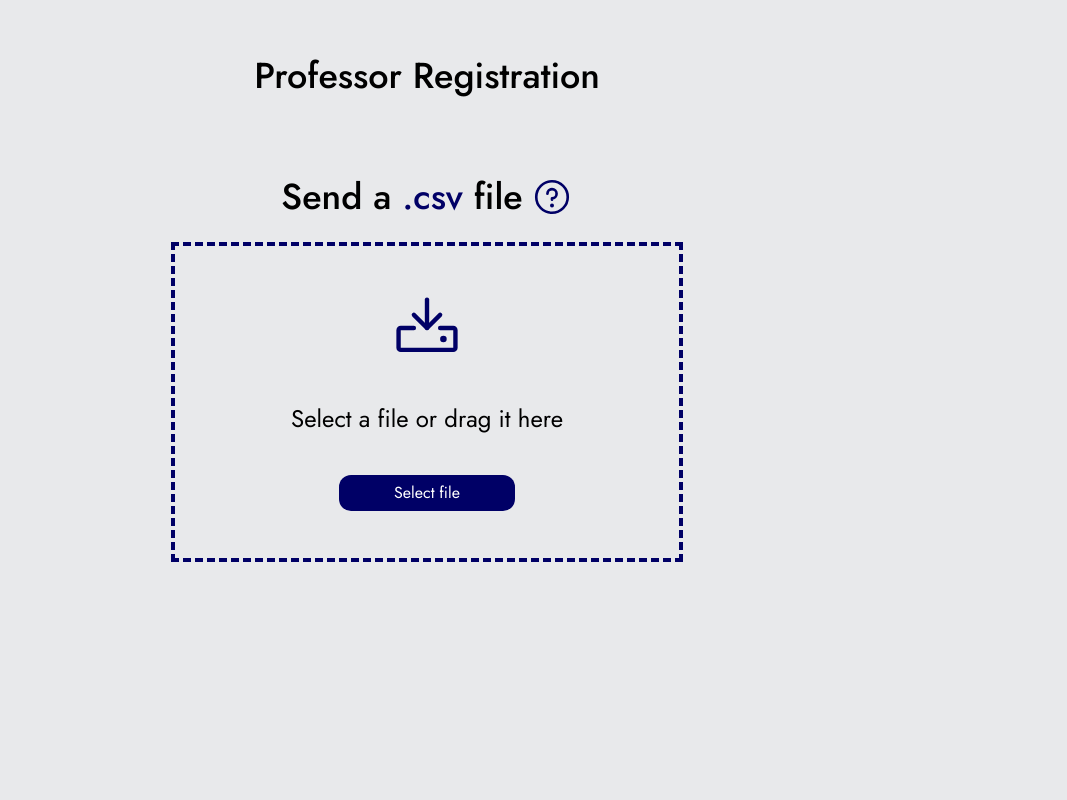
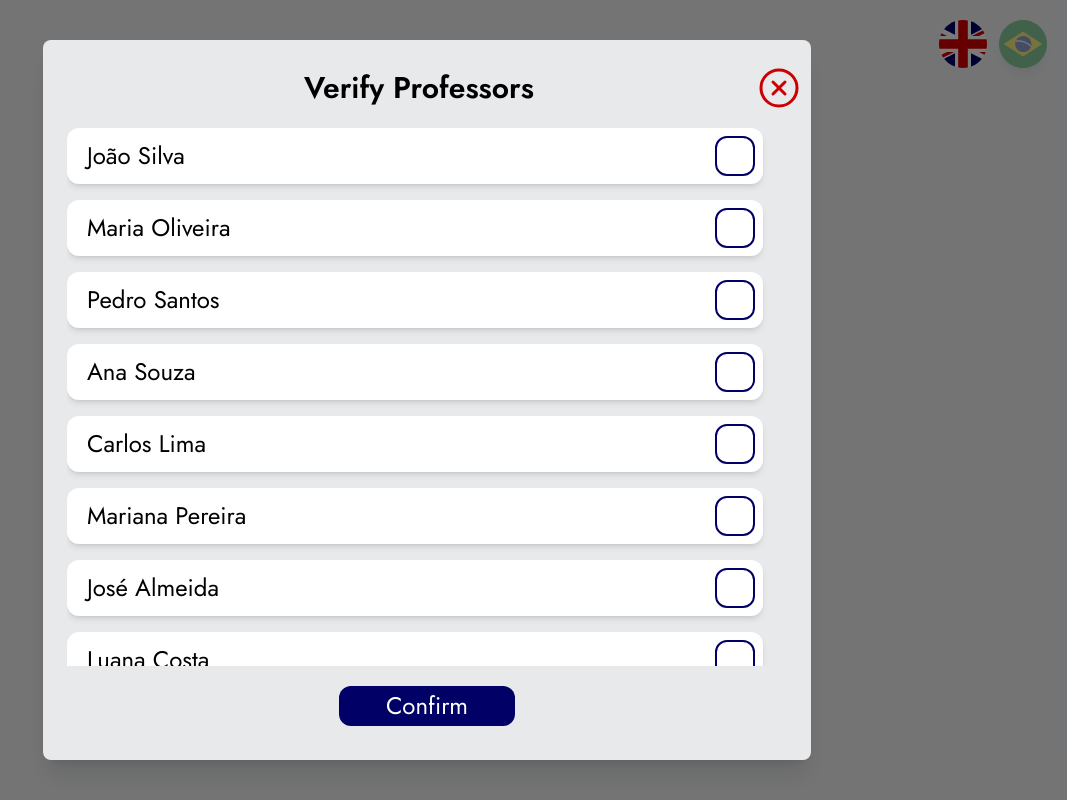
Before and after one commit to Instituto-Maua-de-Tecnologia/20242-Maua-CICSI1-Fontys-frontend, a React (Vite) app: page /professor_registration in a window 1280 px wide. Both pictures are taken after a click on the button "Select file". Shown: the whole page, without its empty margins (213-1280 px from the left). Built offline with nearby package versions, Linux system fonts and the light colour scheme.

Commit message:
creating ProfesssorRegistration screen

```diff
--- a/src/professorRegistration/index.tsx
+++ b/src/professorRegistration/index.tsx
@@ -1,30 +1,120 @@
-import { Download, Question } from "phosphor-react";
-
+import { useState } from "react";
+import { useLanguage } from "../components/languageProvider";
+import TranslationButtons from "../components/translationButtons";
+import { Check, Download, Question, XCircle } from "phosphor-react";
 
 export default function ProfessorRegistration() {
+  const { currentLanguage } = useLanguage();
+  const [isModalOpen, setIsModalOpen] = useState(false);
+  const [selectedIndexes, setSelectedIndexes] = useState<number[]>([]);
+
+  const handleCheckboxToggle = (index: number) => {
+    setSelectedIndexes((prevSelected) => {
+      if (prevSelected.includes(index)) {
+        // Remove if already selected
+        return prevSelected.filter((i) => i !== index);
+      } else {
+        // Add if not selected
+        return [...prevSelected, index];
+      }
+    });
+  };
+
+  const names = ["João Silva", "Maria Oliveira", "Pedro Santos", "Ana Souza", "Carlos Lima", "Mariana Pereira", "José Almeida", "Luana Costa", "Rafaela Martins", "Fernando Carvalho", "Marcelo Zoletti"];
+
   const translations = {
     en: {
       title: 'Professor Registration',
-            sendFile: 'Send a .csv file',
       selectFile: 'Select a file or drag it here',
-            button: 'Select file'
+      button: 'Select file',
+      sendFilePart1: 'Send a',
+      sendFileCSV: '.csv',
+      sendFilePart2: 'file',
+      titleModal: 'Verify Professors',
+      buttonModal: "Confirm"
+    },
+    pt: {
+      title: 'Cadastro de Professores',
+      selectFile: 'Selecione um arquivo ou arraste-o aqui',
+      button: 'Selecionar arquivo',
+      sendFilePart1: 'Envie um arquivo',
+      sendFileCSV: '.csv',
+      sendFilePart2: '',
+      titleModal: 'Professores Verificados',
+      buttonModal: "Confirmar"
     }
-    }
+  };
+
+  const openModal = () => setIsModalOpen(true);
+  const closeModal = () => setIsModalOpen(false);
 
   return (
     <div className="bg-[#E8E9EB] h-screen">
-        <h1 className="text-black text-4xl pt-14 text-center font-medium">Professor Registration</h1>
+      <TranslationButtons />
+      <h1 className="text-black text-4xl pt-14 text-center font-medium">
+        {translations[currentLanguage].title}
+      </h1>
       <div className="flex flex-row justify-center items-center gap-2">
         <h1 className="text-black text-4xl mt-20 text-center font-medium">
-            Send a <span className="text-[#000066]">.csv </span>file
+          {translations[currentLanguage].sendFilePart1}
+          {currentLanguage === 'en' && <span className="text-[#000066]"> {translations[currentLanguage].sendFileCSV} </span>}
+          {translations[currentLanguage].sendFilePart2}
+          {currentLanguage === 'pt' && <span className="text-[#000066]"> {translations[currentLanguage].sendFileCSV} </span>}
         </h1>
-            <Question size={42} className="text-[#000066] mt-20"/>
+        <Question size={42} className="text-[#000066] mt-20" />
       </div>
       <div className="mt-6 border-4 border-dashed border-[#000066] h-80 w-2/5 flex flex-col justify-center mx-auto items-center gap-10">
-            <Download size={70} className="text-[#000066]"/>
-            <p className="text-2xl">Select a file or drag it here</p>
-            <button className="bg-[#000066] text-white w-44 h-9 rounded-xl text-base text-center">Select file</button>
+        <Download size={70} className="text-[#000066]" />
+        <p className="text-2xl">
+          {translations[currentLanguage].selectFile}
+        </p>
+        <button
+          className="bg-[#000066] text-white w-44 h-9 rounded-xl text-lg text-center transition duration-100 transform hover:scale-105"
+          onClick={openModal}
+        >
+          {translations[currentLanguage].button}
+        </button>
+      </div>
+
+      {/* Modal */}
+      {isModalOpen && (
+        <div className="fixed inset-0 flex items-center justify-center bg-black bg-opacity-50">
+          <div className="bg-[#E8E9EB] py-6 rounded-lg shadow-xl w-[60%] h-[90%]">
+            <div className="flex flex-row items-center justify-between">
+              <div className="flex-grow text-center pl-10">
+                <h2 className="text-3xl font-semibold">{translations[currentLanguage].titleModal}</h2>
+              </div>
+              <button onClick={closeModal} className="ml-auto transition duration-100 transform hover:scale-105 mr-2">
+                <XCircle size={48} color="#CC0000" />
+              </button>
+            </div>
+
+            {/* Lista de nomes rolável */}
+            <div className="mt-4 overflow-y-auto h-[80%] mx-6">
+              <div className="grid grid-cols-1 gap-4 justify-center">
+                {names.map((name, index) => (
+                  <div key={index} className="bg-white mr-6 p-2 pl-5 rounded-xl shadow-md flex items-center justify-between">
+                    <p className="text-2xl text-black">{name}</p>
+                    <button className="flex items-center" onClick={() => handleCheckboxToggle(index)}>
+                      <div className={`rounded-xl border-2 border-[#000066] w-10 h-10 flex items-center justify-center`}>
+                        {selectedIndexes.includes(index) && <Check color="#000066" size={30} />}
+                      </div>
+                    </button>
+                  </div>
+                ))}
               </div>
             </div>
-    )
+            <div className="flex justify-center items-center py-5">
+              <button
+                className="bg-[#000066] text-white w-44 h-10 rounded-xl text-2xl text-center transition duration-100 transform hover:scale-105"
+
+              >
+                {translations[currentLanguage].buttonModal}
+              </button>
+            </div>
+          </div>
+        </div>
+      )}
+    </div>
+  );
 }
```
Lines whose indentation alone changed are shown as unchanged.
